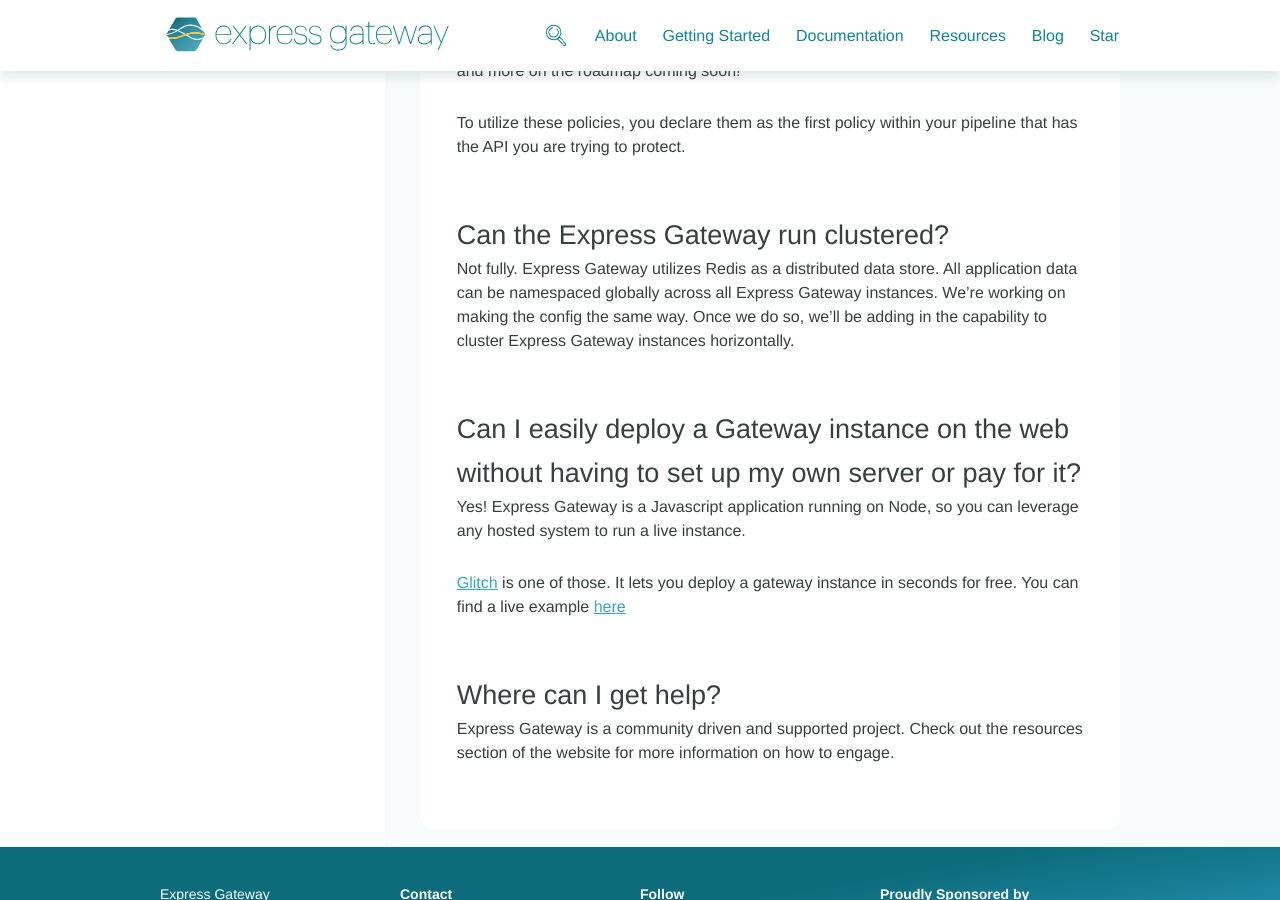
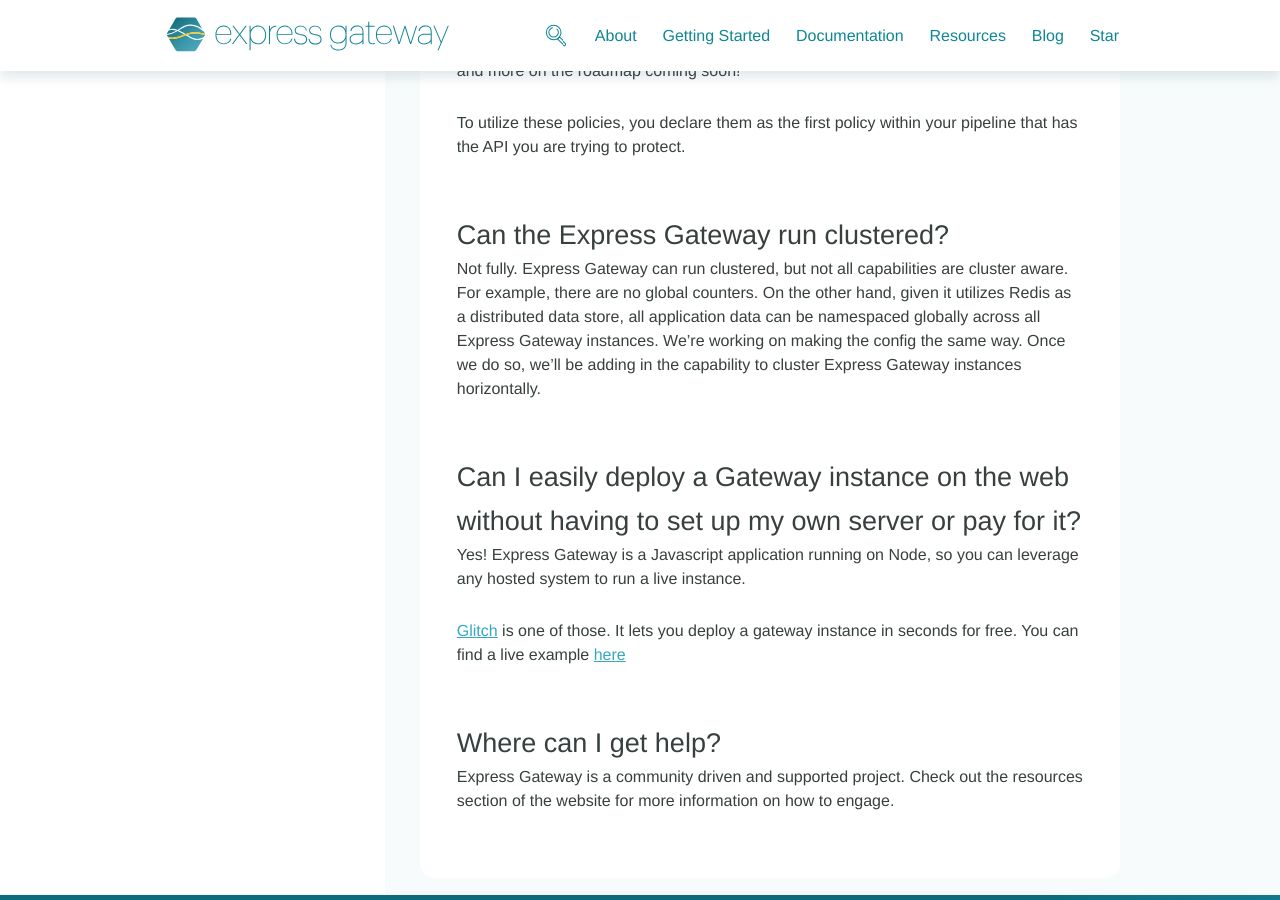
Before and after one commit to ExpressGateway/express-gateway.io, a Jekyll site: the page built from docs/faq.md, in a window 1280 px wide and 900 px high, scrolled down 1307 px. Built offline with Jekyll 4.4.1, drawn with Linux system fonts in a browser that asks for light colours; nearby versions of some CDN libraries; some web fonts are replaced; comment, search, counter and statistics services are not loaded.

Commit message:
Clarify express gateway clustered story

```diff
--- a/docs/faq.md
+++ b/docs/faq.md
@@ -48,9 +48,11 @@
 
 ### Can the Express Gateway run clustered?
 
-Not fully. Express Gateway utilizes Redis as a distributed data store. All application data can be namespaced globally
-across all Express Gateway instances.  We're working on making the config the same way. Once we do so, we’ll be adding
-in the capability to cluster Express Gateway instances horizontally.
+Not fully. Express Gateway can run clustered, but not all capabilities are cluster aware. For example, there are no
+global counters. On the other hand, given it utilizes Redis as a distributed data store, all application data can be
+namespaced globally across all Express Gateway instances.
+We're working on making the config the same way. Once we do so, we’ll be adding in the capability to cluster Express
+Gateway instances horizontally.
 
 ### Can I easily deploy a Gateway instance on the web without having to set up my own server or pay for it?
 
```
